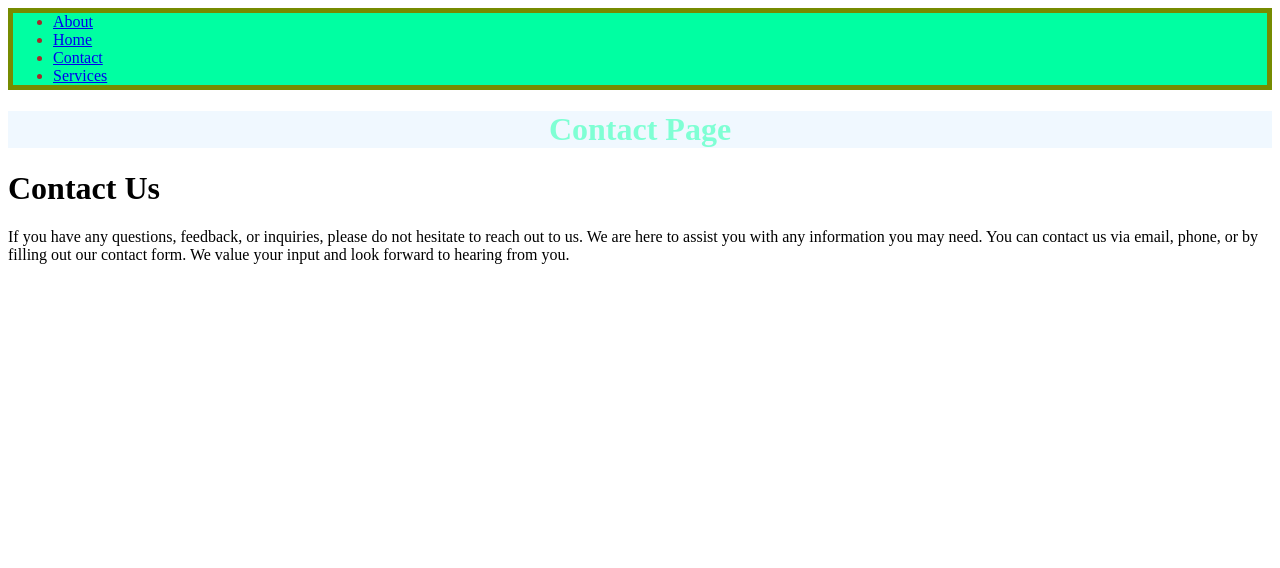
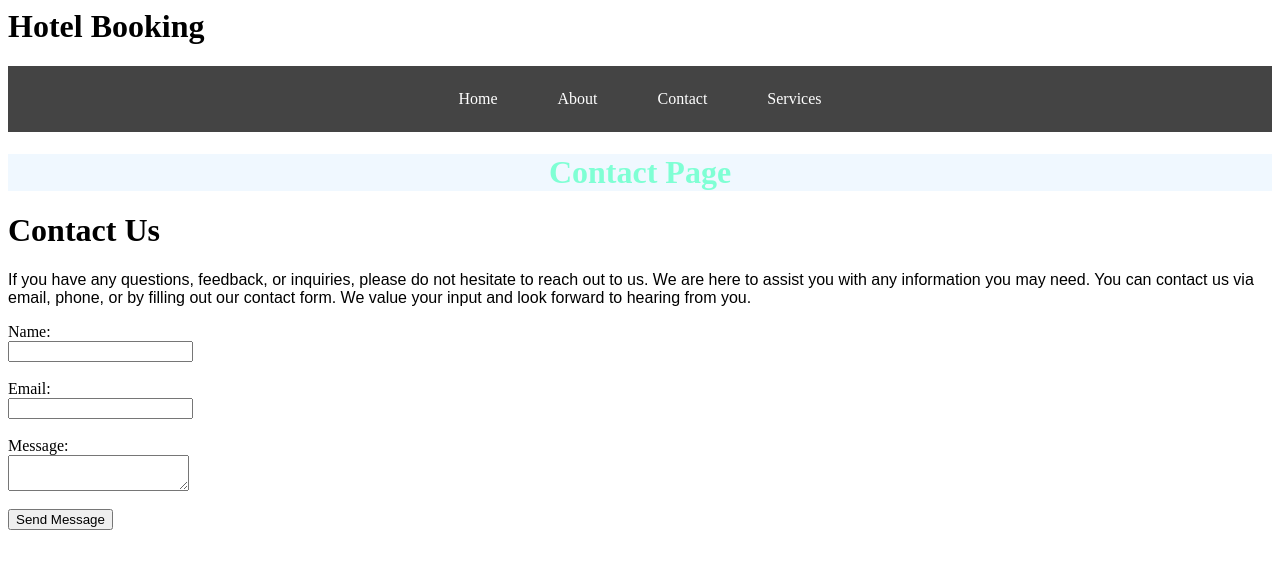
Before and after one commit to Haleshtgk/assignment, a plain HTML site: page contact.html in a window 1280 px wide. Drawn offline with Linux system fonts and the light colour scheme.

Commit message:
This is the html Class folder

```diff
--- a/contact.html
+++ b/contact.html
@@ -1,19 +1,48 @@
 <html>
     <head>
         <title>Contact</title>
+        <style>
+            nav {
+            display: flex;
+            justify-content: center;
+            background-color: #444;
+            padding: 10px;
+        }
+        nav a {
+            color: white;
+            padding: 14px 20px;
+            text-decoration: none;
+            margin: 0 10px;
+        }
+        nav a:hover {
+            background-color: #575757;
+        }
+        </style>
     </head>
     <body>
+        <h1>Hotel Booking</h1>
+        <nav>
+            <a href="./index.html">Home</a>
+            <a href="./about.html">About</a>
+            <a href="./contact.html">Contact</a>
+            <a href="./services.html">Services</a>
 
-        <ul style="background-color: rgb(0, 255, 162);color: brown;border: 5px solid rgb(118, 139, 0);">
-            <li><a href="./about.html">About</a></li>
-            <li><a href="./index.html">Home</a></li>
-            <li><a href="./contact.html">Contact</a></li>
-            <li><a href="./services.html">Services</a></li>
-        </ul>
+        </nav>
         <center style="color: aquamarine; background-color: aliceblue;">
             <h1>Contact Page</h1>
         </center>
         <h1>Contact Us</h1>
-        <p>If you have any questions, feedback, or inquiries, please do not hesitate to reach out to us. We are here to assist you with any information you may need. You can contact us via email, phone, or by filling out our contact form. We value your input and look forward to hearing from you.</p>
+        <p style="font-family: 'Arial', sans-serif;">If you have any questions, feedback, or inquiries, please do not hesitate to reach out to us. We are here to assist you with any information you may need. You can contact us via email, phone, or by filling out our contact form. We value your input and look forward to hearing from you.</p>
+        <section id="contact" class="section">
+            <form action="#" method="post">
+                <label for="name">Name:</label><br>
+                <input type="text" id="name" name="name"><br><br>
+                <label for="email">Email:</label><br>
+                <input type="email" id="email" name="email"><br><br>
+                <label for="message">Message:</label><br>
+                <textarea id="message" name="message"></textarea><br><br>
+                <input type="submit" value="Send Message">
+            </form>
+        </section>
     </body>
 </html>
```
Also changed, not shown: about.html (+32 -10 lines), index.html (+27 -8 lines), services.html (+25 -7 lines), images/image.png (added), images/image1.png (added).
